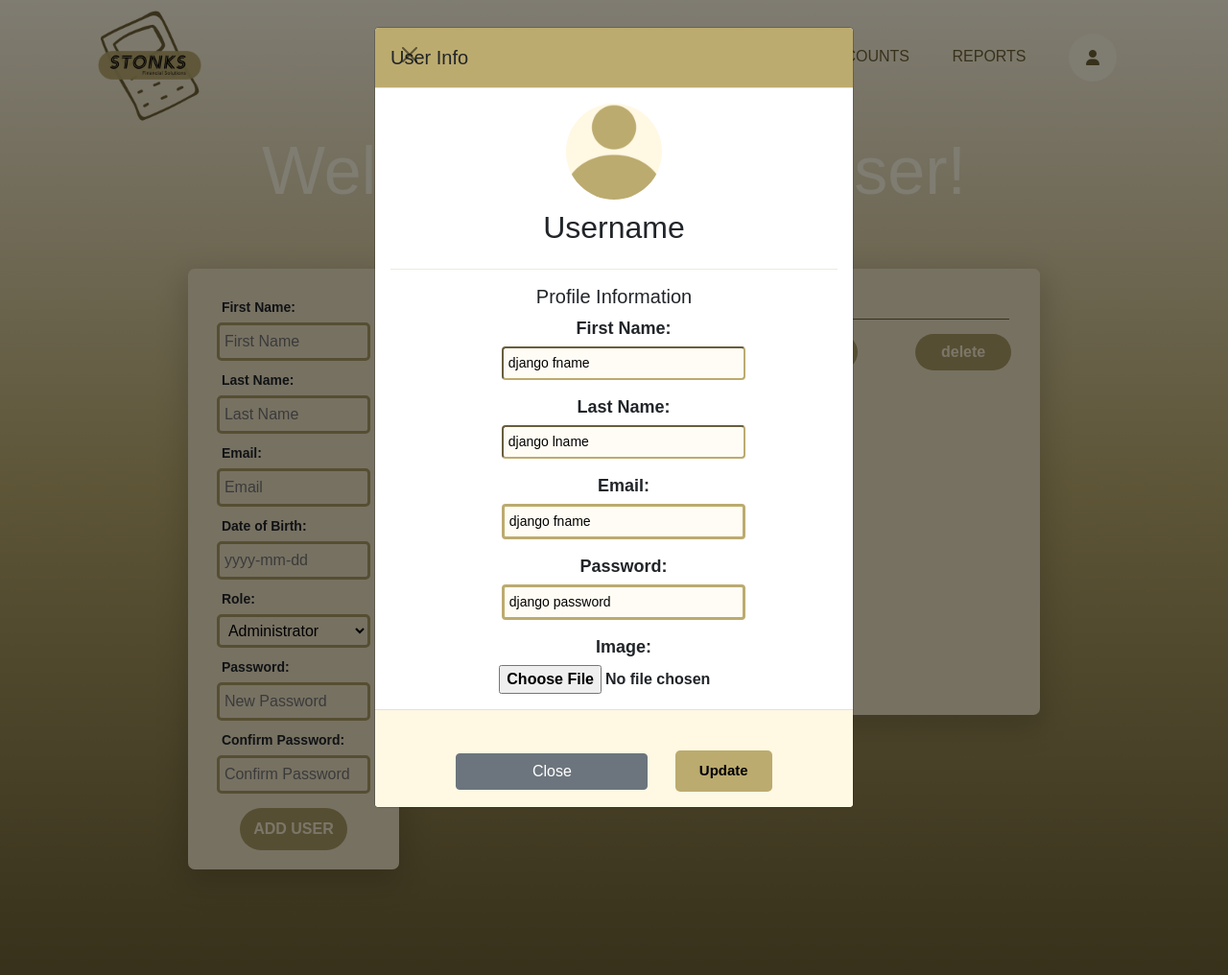
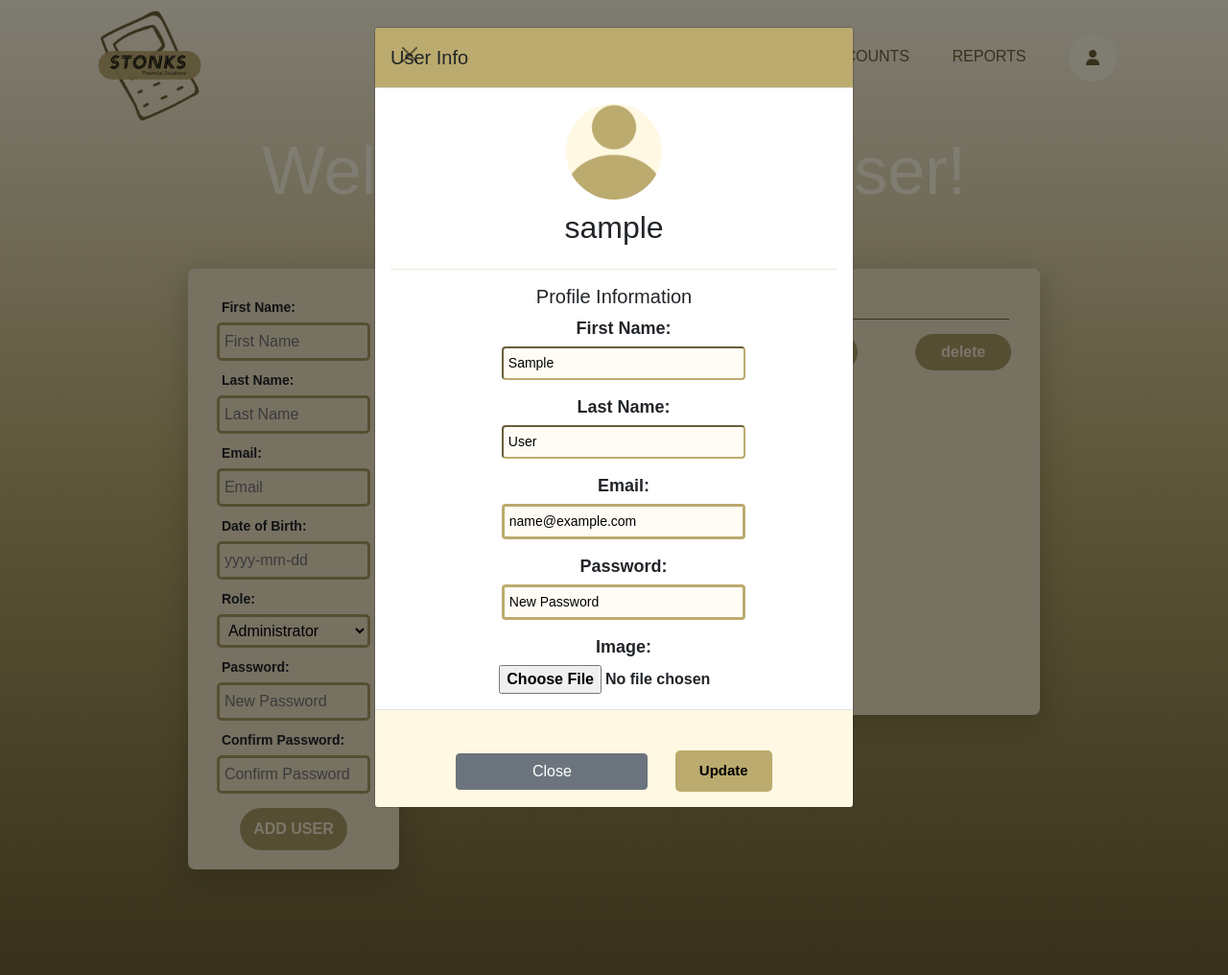
Before and after one commit to robyjeremiah/Stonks, a Django app: page /adminHome/ in a window 1280 px wide, after a click on "edit". Shown: the whole page at 96% size. Run offline with Django 3.2, Linux system fonts and the light colour scheme; a user stored in the database is signed in; tables that the repository leaves empty hold one stand-in row (values such as "Sample post"); some libraries are stand-ins or nearby versions.

Commit message:
Got ajax working and loads in the data dynamically

```diff
--- a/Stonks/templates/adminhome.html
+++ b/Stonks/templates/adminhome.html
@@ -53,13 +53,13 @@
         </thead>
         <tbody>
             {% if user_list and group_list %}
-                {% for user in user_list %}
+                {% for person in user_list %}
                 <tr>
-                    <td id='username' name='username'>{{ user.username }}</td>
-                    <td>{{user.role}}</td>
-                    <td id="status" name="status" value="{{user.is_staff}}">{% if user.is_staff == 1 %} Active {% else %} Inactive {% endif %}</td>
-                    <td><button type="button" id="editButton" data-bs-toggle="modal" data-bs-target="#updateProfile">edit</button></td>
-                    <td><a id="deleteButton" href="{%url 'delete_user' pk=user.pk %}">delete</a></td>
+                    <td id='username' name='username'>{{ person.username }}</td>
+                    <td>{{person.role}}</td>
+                    <td id="status" name="status" value="{{person.is_staff}}">{% if person.is_staff == 1 %} Active {% else %} Inactive {% endif %}</td>
+                    <td><button type="button" id="editButton" value="{{person.id}}" data-bs-toggle="modal" data-bs-target="#updateProfile">edit</button></td>
+                    <td><a id="deleteButton" href="{%url 'delete_user' pk=person.pk %}">delete</a></td>
                 </tr>
                 {% endfor %}
             {% endif %}
@@ -75,21 +75,22 @@
                 <div class="modal-body">
                     <div class="accountbox">
                         <img src="{% static 'images/Avatar.png' %}" class="userimage">
-                        <h2>Username</h2>
+                        <h2 id="edit-username">Username</h2>
                     </div>
                     <hr>
                     <form class="info">
+                        {% csrf_token %}
                         <h5>Profile Information</h5>
                         <p>First Name:</p>
-                        <input type="fname" name="edit-firstname" placeholder="django fname">
+                        <input type="fname" id="edit-fname" name="edit-firstname">
                         <p>Last Name:</p>
-                        <input type="lname" name="edit-lastname" placeholder="django lname">
+                        <input type="lname" id="edit-lname"name="edit-lastname">
                         <p>Email:</p>
-                        <input type="email" name="edit-email" placeholder="django fname">
+                        <input type="email" id="edit-email"name="edit-email">
                         <p>Password:</p>
-                        <input type="password" name="edit-password" placeholder="django password">
+                        <input type="password" id="edit-password" name="edit-password" placeholder="New Password">
                         <p>Image:</p>
-                        <input type="file" name="edit-file"><br>
+                        <input type="file" id='edit-file' name="edit-file"><br>
                     </form>
                 </div>
                 <div class="modal-footer info">
@@ -100,5 +101,32 @@
         </div>
     </div>
 </div>
+{% block javascript %}
+<script>
+    $("#editButton").click(function(e){
+        var user_id = $(this).val(); // Get user id
+        $.ajax({
+            type: 'GET',
+            url: "{% url 'getUserInfo' %}",
+            data: {"user_id": user_id},
+            success: function(response){
+                if(response['valid']){
+                    const data = JSON.parse(response['user']);
+                    preloadModal(data[0]['fields']);
+                }
+            },
+            error: function(response){
+                console.log(response);
+            }
+        })
+    })
 
+    function preloadModal(userInfo){
+        $('#edit-fname').val(userInfo['first_name'])
+        $('#edit-lname').val(userInfo['last_name'])
+        $('#edit-email').val(userInfo['email'])
+        $('#edit-username').text(userInfo['username'])
+    }
+</script>
+{% endblock javascript %}
 {% endblock %}
--- a/Stonks/urls.py
+++ b/Stonks/urls.py
@@ -17,11 +17,11 @@ urlpatterns = [
     # Administrator Home
     path('adminHome/', views.adminHome, name='adminHome'),
     path('adminHome/delete/<pk>', views.delete_user, name='delete_user'),
+    path('adminHome/edit/ajax/user', views.getUserInfo, name='getUserInfo'),
     path('chartOfAccounts/', views.chartOfAccounts, name='chartOfAccounts'),
     # Django Admin Forgot Password Functionalities
     path ('forgotPass/', auth_views.PasswordResetView.as_view(template_name='forgotPass.html'), name="reset_password"),
     path ('emailSent/', auth_views.PasswordResetDoneView.as_view(template_name='emailSent.html'), name="password_reset_done"),
     path ('passwordReset/<uidb64>/<token>', auth_views.PasswordResetConfirmView.as_view(template_name='passwordReset.html'), name="password_reset_confirm"),
-
     # path ('passwordConfirm/', auth_views.PasswordResetCompleteView.as_view(template_name='passwordConfirm.html'), name="password_reset_complete"),
 ]
--- a/Stonks/views.py
+++ b/Stonks/views.py
@@ -1,12 +1,13 @@
-from tokenize import group
+from dataclasses import fields
 from .models import SecurityQuestion, User
 from .forms import CustomUserForm
 from .decorators import allowed_users, unauthenticated_user
 from django.shortcuts import redirect, render
-from django.http import HttpResponse
+from django.http import HttpResponse, JsonResponse
 from django.contrib.auth import authenticate, login, logout
 from django.shortcuts import render, redirect
 from django.core.mail import send_mail, BadHeaderError
+from django.core import serializers
 from django.http import HttpResponse
 from django.contrib.auth.forms import PasswordResetForm
 from django.contrib.auth.models import Group
@@ -89,6 +90,26 @@ def adminHome(request):
 
     return render(request, 'adminhome.html', context)
 
+def getUserInfo(request):
+    if request.is_ajax and request.method == "GET":
+        user_id = request.GET.get("user_id", None)
+        if User.objects.filter(id = user_id).exists():
+            user = User.objects.all().filter(id = user_id)
+            userInfo = serializers.serialize('json', user, fields=(
+                'first_name',
+                'last_name',
+                'email',
+                'role',
+                'dob',
+                'is_staff',
+                'username'
+            ))
+            return JsonResponse({"valid":True, "user": userInfo}, status = 200)
+        else:
+            return JsonResponse({"valid": False}, status = 200)
+    return JsonResponse({}, status = 400)
+
+
 def delete_user(request, pk):
     username = User.objects.get(pk=pk).username
     b = User.objects.filter(username=username)
```
